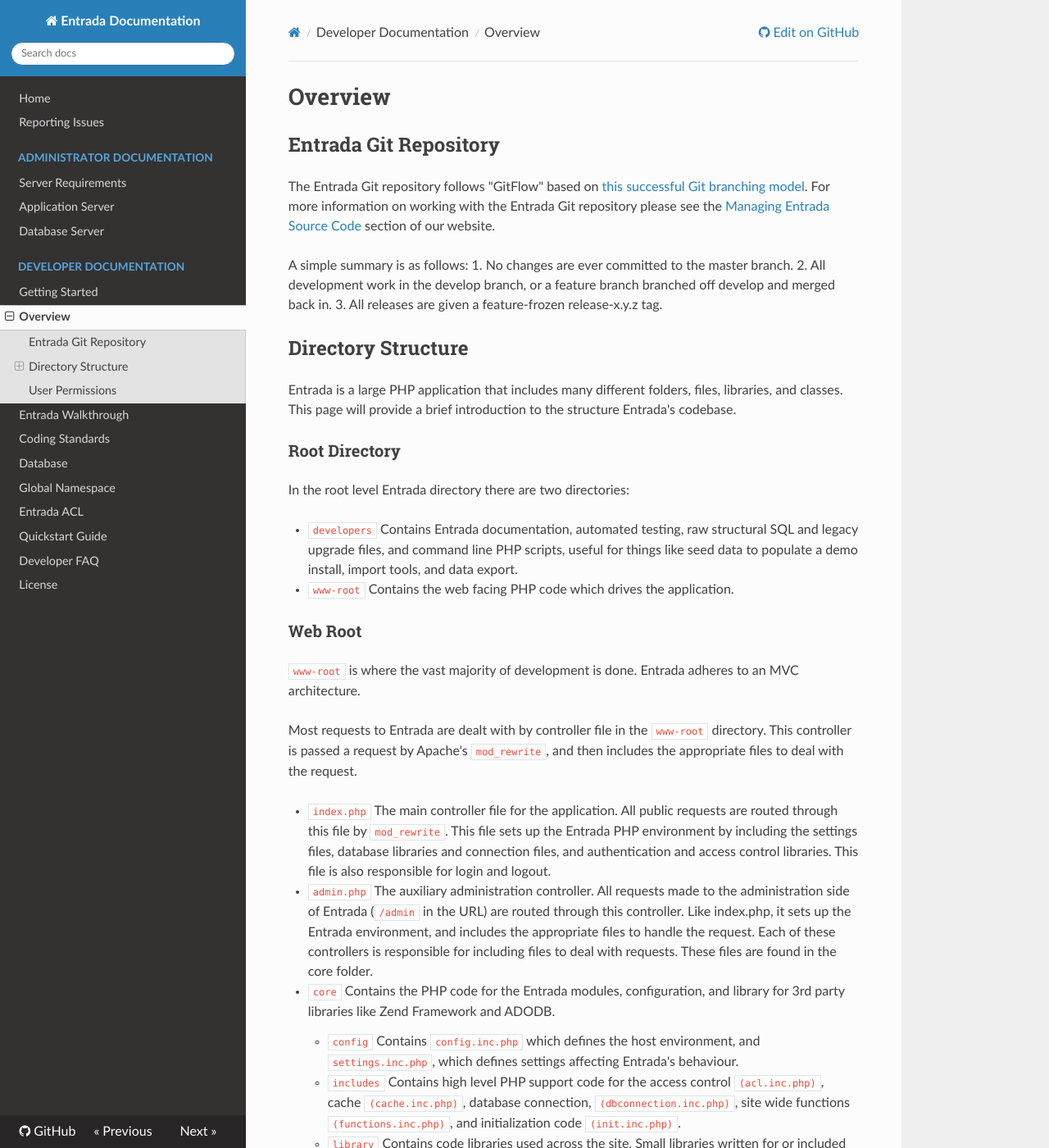
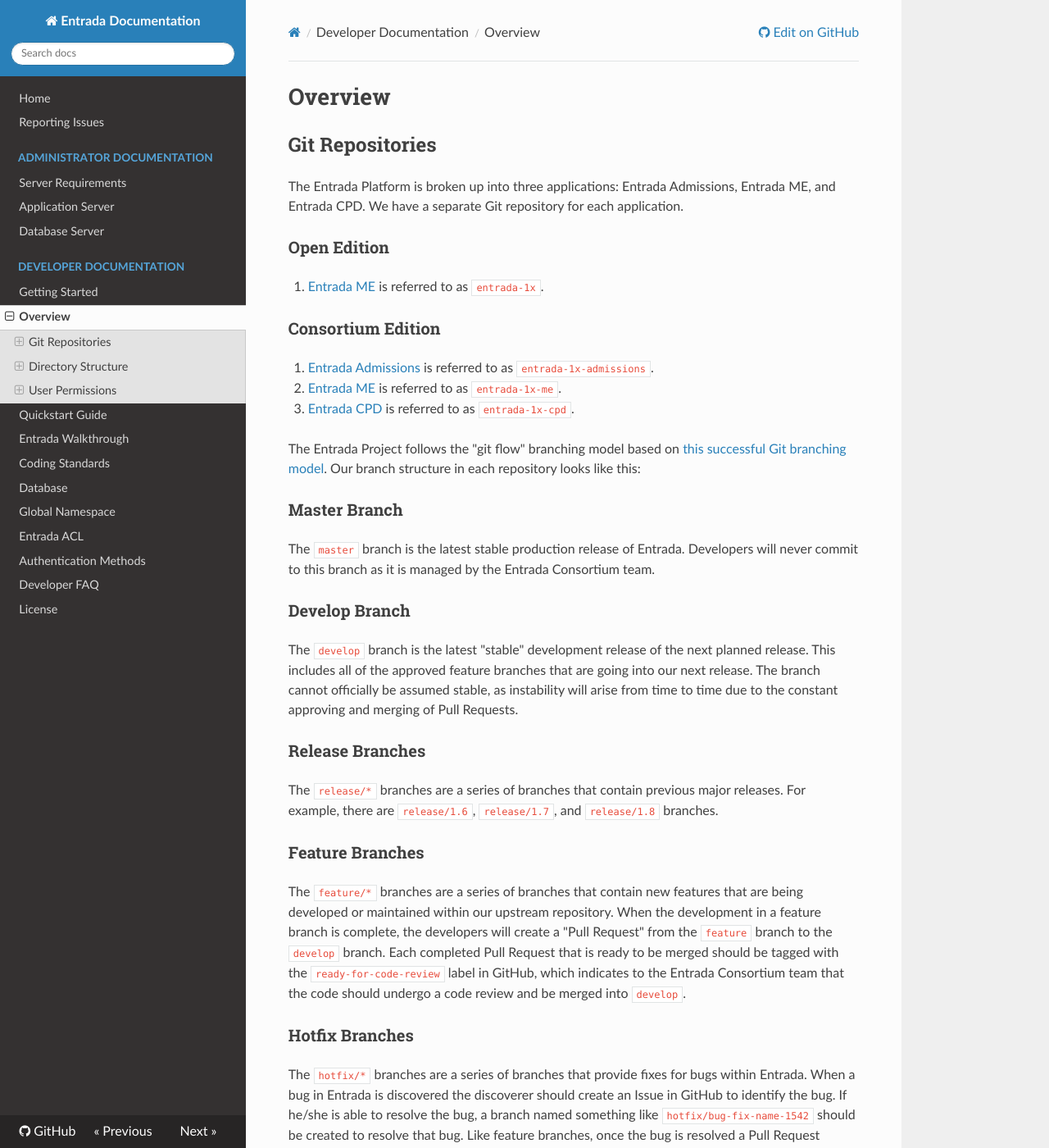
Before and after one commit to pyarmak/entrada-1x-docs, an MkDocs documentation site: the page built from docs/developer/overview.md, in a window 1280 px wide and 1400 px high. Shown: the whole window at 82% size. Built offline with MkDocs 1.6.1, drawn with Linux system fonts in a browser that asks for light colours; nearby versions of some CDN libraries; old or Windows-style settings are respelled for this version of MkDocs; some of the changed text lies outside the part shown.

Commit message:
Added Authentication Methods section; updated Coding Standards section; added User Permissions section.

```diff
--- a/docs/developer/overview.md
+++ b/docs/developer/overview.md
@@ -1,47 +1,121 @@
 # Overview
 
-## Entrada Git Repository
+## Git Repositories
 
-The Entrada Git repository follows "GitFlow" based on [this successful Git branching model](http://nvie.com/posts/a-successful-git-branching-model/). For more information on working with the Entrada Git repository please see the [Managing Entrada Source Code](http://www.entrada-project.org/managing-source-code) section of our website.
+The Entrada Platform is broken up into three applications: Entrada Admissions, Entrada ME, and Entrada CPD. We have a separate Git repository for each application.
 
-A simple summary is as follows:
- 1. No changes are ever committed to the master branch.
- 2. All development work in the develop branch, or a feature branch branched off develop and merged back in.
- 3. All releases are given a feature-frozen release-x.y.z tag.
+### Open Edition
+1. [Entrada ME](https://github.com/EntradaProject/entrada-1x) is referred to as `entrada-1x`.
+
+### Consortium Edition
+1. [Entrada Admissions](https://github.com/EntradaProject/entrada-1x-admissions) is referred to as `entrada-1x-admissions`.
+2. [Entrada ME](https://github.com/EntradaProject/entrada-1x-me) is referred to as `entrada-1x-me`.
+3. [Entrada CPD](https://github.com/EntradaProject/entrada-1x-cpd) is referred to as `entrada-1x-cpd`.
+
+The Entrada Project follows the "git flow" branching model based on [this successful Git branching model](http://nvie.com/posts/a-successful-git-branching-model/). Our branch structure in each repository looks like this:
+
+### Master Branch
+
+The `master` branch is the latest stable production release of Entrada. Developers will never commit to this branch as it is managed by the Entrada Consortium team.
+
+### Develop Branch
+
+The `develop` branch is the latest "stable" development release of the next planned release. This includes all of the approved feature branches that are going into our next release. The branch cannot officially be assumed stable, as instability will arise from time to time due to the constant approving and merging of Pull Requests.
+
+### Release Branches
+
+The `release/*` branches are a series of branches that contain previous major releases. For example, there are `release/1.6`, `release/1.7`, and `release/1.8` branches.
+
+### Feature Branches
+
+The `feature/*` branches are a series of branches that contain new features that are being developed or maintained within our upstream repository. When the development in a feature branch is complete, the developers will create a "Pull Request" from the `feature` branch to the `develop` branch. Each completed Pull Request that is ready to be merged should be tagged with the `ready-for-code-review` label in GitHub, which indicates to the Entrada Consortium team that the code should undergo a code review and be merged into `develop`.
+
+### Hotfix Branches
+
+The `hotfix/*` branches are a series of branches that provide fixes for bugs within Entrada. When a bug in Entrada is discovered the discoverer should create an Issue in GitHub to identify the bug. If he/she is able to resolve the bug, a branch named something like `hotfix/bug-fix-name-1542` should be created to resolve that bug. Like feature branches, once the bug is resolved a Pull Request should be created and tagged with `ready-for-code-review` so that the Entrada Consortium team can review and merge in the fix.
 
 ## Directory Structure
 
-Entrada is a large PHP application that includes many different folders, files, libraries, and classes. This page will provide a brief introduction to the structure Entrada's codebase.
+Entrada is a large PHP application that includes many different folders, files, and libraries. This will provide developers with a brief introduction to the structure Entrada's codebase.
+
+    LICENSE
+    README.md
+    composer.json
+    developers
+        functional-tests
+        phpcs.xml
+        tools
+        unit-tests
+    entrada
+    www-root
+        admin.php
+        api
+        authentication
+        community
+        core
+        cron
+        css
+        default-pages
+        index.php
+        javascript
+        setup
+        templates
 
 ### Root Directory
 
 In the root level Entrada directory there are two directories:
 
-* `developers` Contains Entrada documentation, automated testing, raw structural SQL and legacy upgrade files, and command line PHP scripts, useful for things like seed data to populate a demo install, import tools, and data export.
-* `www-root` Contains the web facing PHP code which drives the application.
+* `developers` contains Entrada documentation, automated testing, raw structural SQL and legacy upgrade files, and command line PHP scripts, useful for things like seed data to populate a demo install, import tools, and data export.
+* `www-root` contains the web facing PHP code which drives the application.
 
 ### Web Root
 
-`www-root` is where the vast majority of development is done. Entrada adheres to an MVC architecture.
-
-Most requests to Entrada are dealt with by controller file in the `www-root` directory. This controller is passed a request by Apache's `mod_rewrite`, and then includes the appropriate files to deal with the request.
+`www-root` is where the vast majority of development is done. Most requests into Entrada are handled by controller file in the `www-root` directory. This controller is passed a request by Apache's `mod_rewrite` and then includes the appropriate files to deal with the request.
 
 * `index.php` The main controller file for the application. All public requests are routed through this file by `mod_rewrite`. This file sets up the Entrada PHP environment by including the settings files, database libraries and connection files, and authentication and access control libraries. This file is also responsible for login and logout.
 * `admin.php` The auxiliary administration controller. All requests made to the administration side of Entrada (`/admin` in the URL) are routed through this controller. Like index.php, it sets up the Entrada environment, and includes the appropriate files to handle the request. Each of these controllers is responsible for including files to deal with requests. These files are found in the core folder.
 * `core` Contains the PHP code for the Entrada modules, configuration, and library for 3rd party libraries like Zend Framework and ADODB.
     * `config` Contains `config.inc.php` which defines the host environment, and `settings.inc.php`, which defines settings affecting Entrada's behaviour.
     * `includes` Contains high level PHP support code for the access control `(acl.inc.php)`, cache `(cache.inc.php)`, database connection, `(dbconnection.inc.php)`, site wide functions `(functions.inc.php)`, and initialization code `(init.inc.php)`.
-    * `library` Contains code libraries used across the site. Small libraries written for or included in Entrada reside in `Entrada`, while Zend Framework stable resides in `Zend`.
+    * `library` Contains code libraries used across the site. Libraries written for or included in Entrada reside in `Entrada`.
     * `modules` Contains most Entrada modules (controllers and views) for the public and admin sections of Entrada. Each module has it's own controller, and folder which contains code for specific actions inside that module.
     * `storage` Used by Entrada during everyday operation to store temporary files, logs, and uploads.
 
 Other files/folders in `www-root`:
 
-* `api` Contains single execution *API* style PHP files which are executed outside the context of the MVC setup.
-* `authentication` Contains Entrada's custom multi application authentication server.
-* `community` Contains Entrada's self-contained community system. See Communities System Code Overview for more information.
+* `api` Contains single execution API style PHP files. This directory is being phased out and should not be used for new API files.
+* `authentication` Contains Entrada's authentication server.
+* `community` Contains Entrada's self-contained community system.
 * `cron` Contains the command line PHP scripts needed for execution by cron for correct operation of Entrada.
-* `setup` Contains the PHP installer for Entrada. Should be deleted after successful installation of Entrada.
-* `templates` Contains specialized (different than the default) templates for production instances of Entrada.
+* `setup` Contains the PHP installer for Entrada.
+* `templates` Contains all of the different templates within for Entrada.
 
 ## User Permissions
+
+This brief introduction to the user permissions in Entrada will give you an overview of what groups and roles come with Entrada by default and what broad functionality these group and role combinations are allowed to access.
+
+The access control level system in Entrada is very flexible, so you can modify and extend these permissions in many different ways. All permissions are defined the `entrada_auth.acl_permissions` table and detailed documentation can be found on the [Entrada ACL](entrada-acl/) wiki page.
+
+### Students
+
+  * Student : 20XX
+
+    Students have basic read permissions to most public modules. They can also edit and in some cases remove information that they add themselves (i.e. discussion forum comments).
+
+    It is important to note that students cannot be granted access any administrative module within Entrada. There is a hard coded exit in case  all other security restrictions fail and they access /admin/*.
+
+### Faculty
+
+  * Faculty : Faculty - Basic read only access as faculty members.
+  * Faculty : Lecturer - Teaching faculty can edit the content of any learning event that they are schedule to teach.
+  * Faculty : Director - Course Directors can edit the content of any course pages / website or learning event that they are designated as a "Course Director" for on the Admin > Manage Courses page.
+
+### Staff
+
+  * Staff : Staff - Basic read only access as a staff member.
+  * Staff : PCoordinator - Can add, edit, or delete learning events and manage any content within any of the courses they are designated as a "Program Coordinator" for on the Admin > Manage Courses page.
+  * Staff : Admin - Administrative users that can pretty much do anything in the system within their designated organisation.
+
+### System Administrators
+
+  * Medtech : Admin - Super administrative users that can pretty much do anything in the system regardless of any organizational restrictions.
--- a/mkdocs.yml
+++ b/mkdocs.yml
@@ -11,11 +11,12 @@ pages:
 - 'Developer Documentation':
     - 'Getting Started': 'developer/getting-started.md'
     - 'Overview': 'developer/overview.md'
+    - 'Quickstart Guide': 'developer/quickstart.md'
     - 'Entrada Walkthrough' : 'developer/walkthrough.md'
     - 'Coding Standards': 'developer/standards.md'
     - 'Database': 'developer/database.md'
     - 'Global Namespace': 'developer/namespace.md'
     - 'Entrada ACL': 'developer/entrada-acl.md'
-    - 'Quickstart Guide': 'developer/quickstart.md'
+    - 'Authentication Methods': 'developer/authentication-methods.md'
     - 'Developer FAQ': 'developer/faq.md'
 - 'License': 'about/license.md'
```
Also changed, not shown: docs/developer/authentication-methods.md (added, +121 -0 lines), docs/developer/quickstart.md (+2 -2 lines), docs/developer/standards.md (+145 -158 lines).
